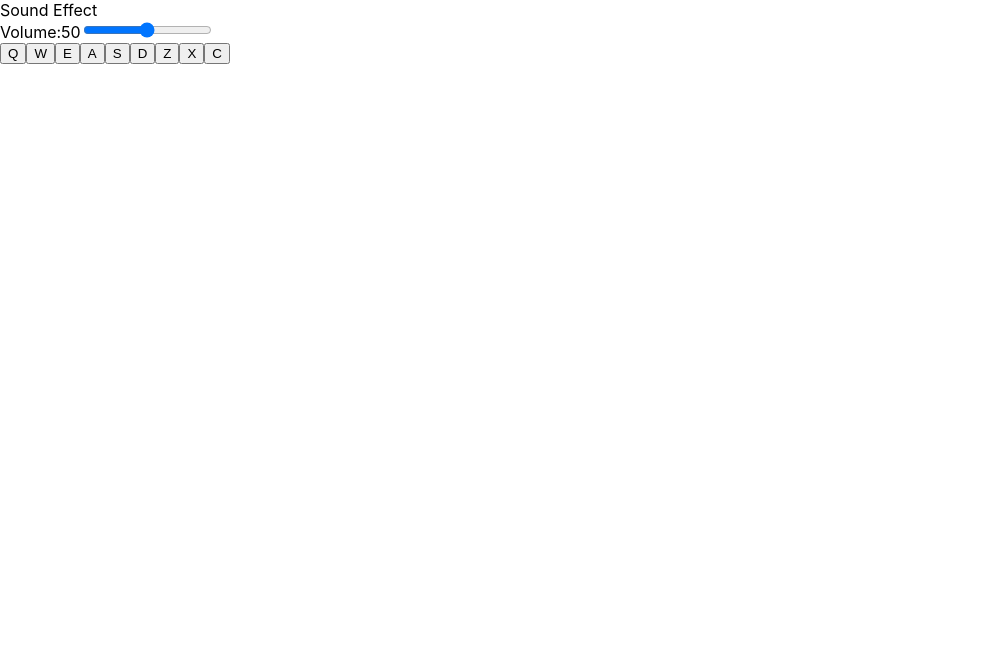
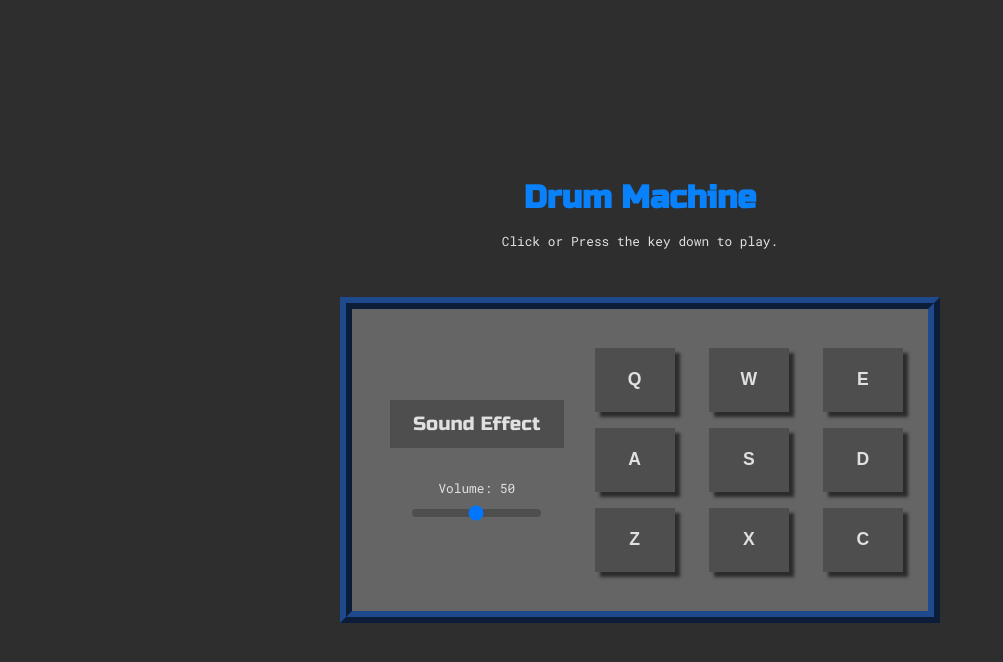
Before and after one commit to zhanshu21/drum-maschine, a React (Create React App) app: page / in a window 1280 px wide. Shown: the top 662 px of the page, without its empty margins (0-1003 px from the left). Built offline with nearby package versions, Linux system fonts and the light colour scheme.

Commit message:
add instruction and styles

```diff
--- a/src/App.css
+++ b/src/App.css
@@ -1,38 +1,131 @@
-.App {
-  text-align: center;
+@import url('https://fonts.googleapis.com/css2?family=Roboto+Mono:ital,wght@0,100..700;1,100..700&display=swap');
+@import url('https://fonts.googleapis.com/css?family=Russo+One');
+
+:root {
+  --text-color: #e0e0e0;
+  --highlight-color: rgb(8, 129, 250);
+  --main-color: #4f4e4e;
 }
 
-.App-logo {
-  height: 40vmin;
-  pointer-events: none;
+* {
+  margin: 0;
+  padding: 0;
+  box-sizing: border-box;
+  /* border: red 1px solid; */
 }
 
-@media (prefers-reduced-motion: no-preference) {
-  .App-logo {
-    animation: App-logo-spin infinite 20s linear;
-  }
+body {
+  text-align: center;
+  font-family: "Roboto Mono", monospace;
+  text-align: center;
+  user-select: none;
+  background-color: #2E2E2E;
+  color: var(--text-color);
+  height: 100vh;
+  display: flex;
+  align-items: center;
+  justify-content: center;
+}
+.instruction {
+  margin-bottom: 3rem;
 }
 
-.App-header {
-  background-color: #282c34;
-  min-height: 100vh;
+.instruction h1, .instruction p {
+  margin-bottom: 1rem;
+}
+
+.instruction p {
+  font-size: 0.8rem;
+}
+
+.instruction h1, .display {
+  font-family:  Russo One;
+}
+
+.instruction h1 {
+  color: var(--highlight-color);
+}
+
+.machine-container {
+  display: flex;
+  flex-direction: row;
+  align-items: center;
+  justify-content: space-between;
+  width: 600px;
+  height: 326px;
+  background-color: #666565;
+  padding: 1rem;
+  border: 12px ridge rgb(30, 73, 141);
+}
+
+.control-container, .display {
   display: flex;
   flex-direction: column;
   align-items: center;
   justify-content: center;
-  font-size: calc(10px + 2vmin);
-  color: white;
 }
 
-.App-link {
-  color: #61dafb;
+.control-container {
+   width: 40%;
 }
 
-@keyframes App-logo-spin {
-  from {
-    transform: rotate(0deg);
-  }
-  to {
-    transform: rotate(360deg);
-  }
+.pad-container {
+  width: 60%;
+  display: grid;
+  grid-template-columns: repeat(3, 1fr);
+  gap: 1rem;
+  place-items: center;
 }
+
+
+
+.display {
+  background-color: var(--main-color);
+  width: 80%;
+  height: 3rem;
+  margin-bottom: 2rem;
+  font-size: 1.2rem;
+}
+
+.volume-control {
+  font-size: 0.8rem;
+}
+
+.volume-control label {
+  display: block;
+  margin-bottom: 8px;
+}
+
+input[type="range"] {
+  -webkit-appearance: none;
+  appearance: none;
+  width: 100%; /* Width of the slider */
+  height: 8px; /* Height of the slider track */
+  background: var(--main-color); /* Background color of the track */
+  border-radius: 5px; /* Rounded corners for the track */
+}
+
+.drum-pad {
+  background-color: var(--main-color);
+  color: var(--text-color);
+  width: 5rem;
+  height: 4rem;
+  font-size: 1.1rem;
+  font-weight: bold;
+  border: 0;
+  box-shadow: 5px 5px 3px rgba(21, 19, 18, 0.7);
+  transition: background-color 0.3s, transform 0.1s;
+  outline: none;
+}
+
+.drum-pad:hover {
+  background-color: var(--highlight-color);
+  transform: scale(1.05); /* Slight zoom effect */
+}
+
+.drum-pad:active,
+.drum-pad.drum-pad.active {
+  box-shadow: none;
+  background-color: var(--highlight-color);
+  transform: scale(0.95); /* Slight shrink effect */
+}
--- a/src/App.js
+++ b/src/App.js
@@ -1,29 +1,39 @@
-import './App.css';
-import { Pad } from './components/Pad';
-import React, { useState } from 'react';
-import { VolumeControl } from './components/VolumeControl';
+import "./App.css";
+import { Pad } from "./components/Pad";
+import React, { useState } from "react";
+import { VolumeControl } from "./components/VolumeControl";
 
-const keys = ['Q', 'W', 'E', 'A', 'S', 'D', 'Z', 'X', 'C'];
+const keys = ["Q", "W", "E", "A", "S", "D", "Z", "X", "C"];
 
 function App() {
-
   const [display, setDisplay] = useState("Sound Effect");
   const [volume, setVolume] = useState(50);
 
   const handleVolumeChange = (event) => {
     setVolume(event.target.value);
-  }
+  };
 
   return (
-    <div className="drum-machine" id='drum-machine'>
-      <div id="control-container">
-        <div id="display">{display}</div>
-        <VolumeControl volume={volume} handleVolumeChange={handleVolumeChange} />
+    <div className="drum-machine" id="drum-machine">
+      <div className="instruction" id="instruction">
+        <h1>Drum Machine</h1>
+        <p>Click or Press the key down to play. </p>
       </div>
-      <div id="pad-container">
-        {keys.map((item) => {
-          return <Pad padKey={item} setDisplay={setDisplay} volume={volume}/>
-        })}
+      <div className="machine-container" id="machine-container">
+        <div className="control-container" id="control-container">
+          <div className="display" id="display">
+            <p>{display}</p>
+          </div>
+          <VolumeControl
+            volume={volume}
+            handleVolumeChange={handleVolumeChange}
+          />
+        </div>
+        <div className="pad-container" id="pad-container">
+          {keys.map((item) => {
+            return <Pad padKey={item} setDisplay={setDisplay} volume={volume} />;
+          })}
+        </div>
       </div>
     </div>
   );
--- a/src/components/Pad.js
+++ b/src/components/Pad.js
@@ -44,6 +44,11 @@ export function Pad(props) {
     if (event.key.toUpperCase() === props.padKey) {
       // triggers a click event on the corresponding button
       buttonRef.current.click();
+      // add .active class triggers the clickEffect animation.
+      buttonRef.current.classList.add("active");
+      setTimeout(() => {
+        buttonRef.current.classList.remove("active");
+      }, 100); // Remove the active class after the animation duration
     }
   }, [props.padKey]);
 
--- a/src/components/VolumeControl.js
+++ b/src/components/VolumeControl.js
@@ -3,7 +3,7 @@ import React from "react";
 export function VolumeControl({ volume, handleVolumeChange }) {
     return (
         <div className="volume-control">
-          <label htmlFor="volume">Volume:{volume}</label>
+          <label htmlFor="volume">Volume: {volume}</label>
           <input
             type="range"
             id="volume"
```
